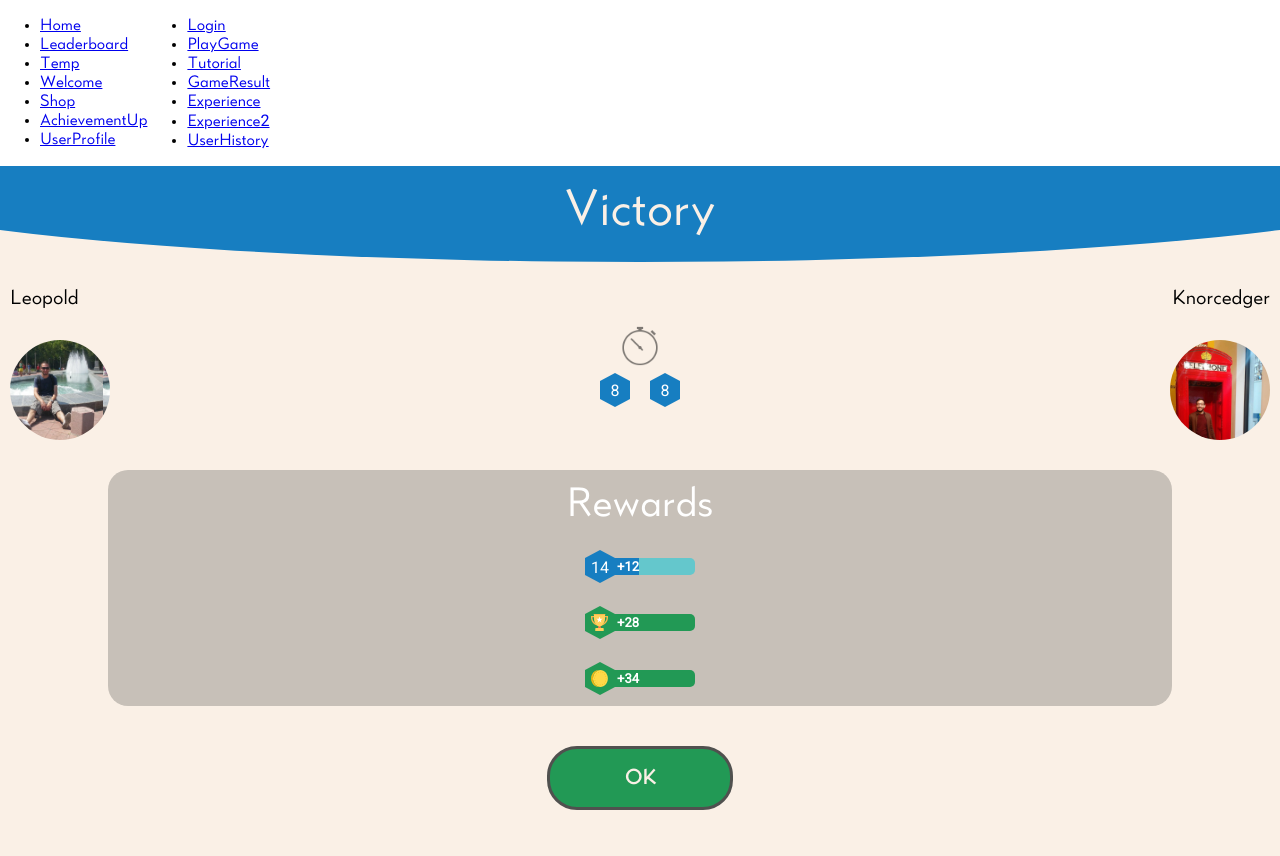
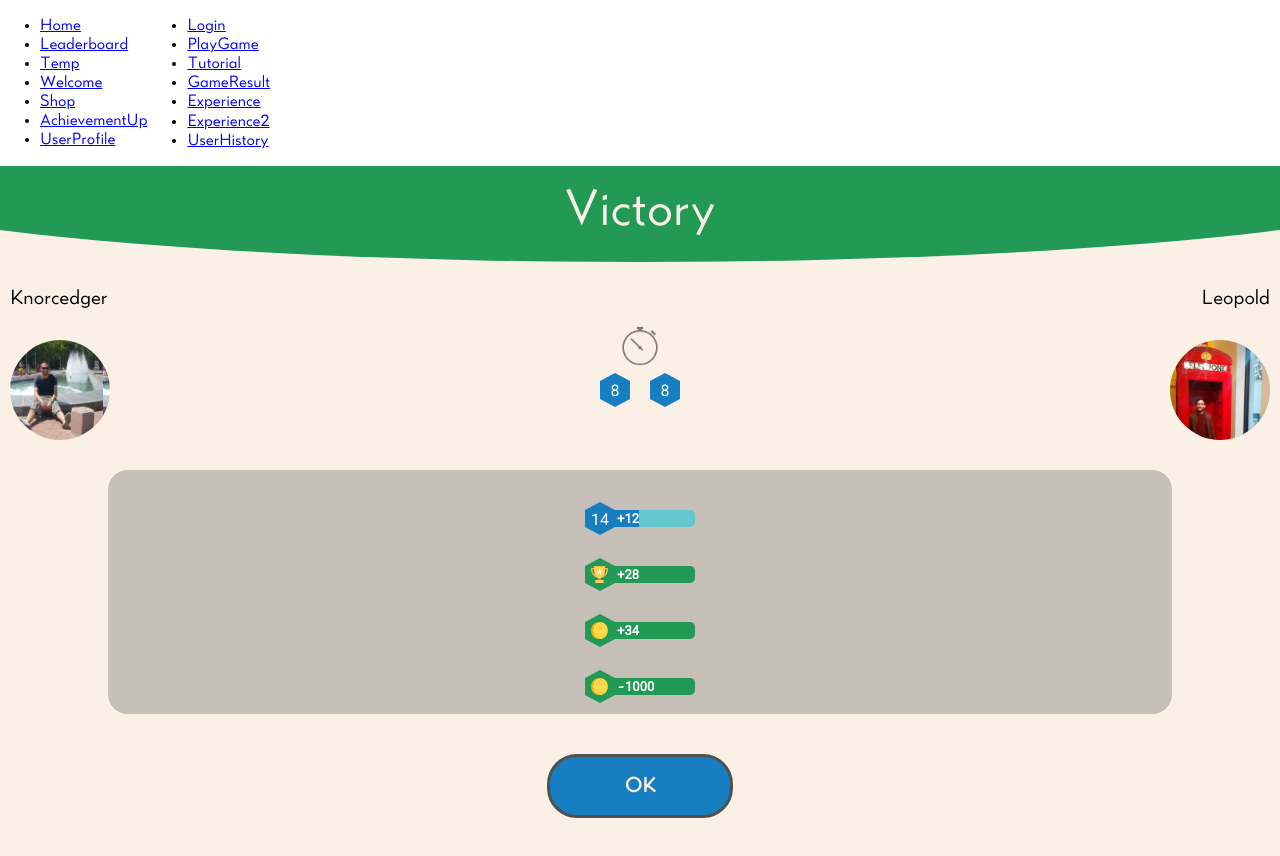
Before and after one commit to Knorcedger/math-fights-design, a React (Create React App) app: page /gameresult in a window 1280 px wide. Shown: the top 856 px of the page. Built offline with nearby package versions, Linux system fonts and the light colour scheme.

Commit message:
Small changes

```diff
--- a/src/gameResult/gameResult.js
+++ b/src/gameResult/gameResult.js
@@ -121,13 +121,6 @@ const RewardList = styled.div`
   }
 `;
 
-const Title = styled.div`
-  display: flex;
-  justify-content: center;
-  font-size: 40px;
-  color: ${colors.white}
-`;
-
 const ButtonArea = styled.div`
   margin-top: 40px;
   display: flex;
@@ -139,7 +132,7 @@ const ButtonArea = styled.div`
  **/
 const GameResult = () => (
   <Container>
-    <Smile colorUp={colors.blue} colorDown={colors.linen} height='120px' />
+    <Smile colorUp={colors.green} colorDown={colors.linen} height='120px' />
     <Body>
       <InSmile height='120px'>
         <Result>Victory</Result>
@@ -148,7 +141,7 @@ const GameResult = () => (
       <Content>
         <PlayerInfo>
           <OpponentInfo>
-            <OpponentName>Leopold</OpponentName>
+            <OpponentName>Knorcedger</OpponentName>
             <Row>
               <ProfileImage image={profile} />
               <Hexagon
@@ -159,7 +152,7 @@ const GameResult = () => (
             </Row>
           </OpponentInfo>
           <MyInfo>
-            <MyName>Knorcedger</MyName>
+            <MyName>Leopold</MyName>
             <Row>
               <Hexagon
                 text='8'
@@ -171,7 +164,6 @@ const GameResult = () => (
           </MyInfo>
         </PlayerInfo>
         <Rewards>
-          <Title>Rewards</Title>
           <RewardList>
             <Hexagon
               bar={true}
@@ -203,11 +195,21 @@ const GameResult = () => (
               mainColor={colors.green}
               size={30}
             />
+            <Hexagon
+              bar={true}
+              barColor={colors.green}
+              barPercent={0}
+              barSize={80}
+              barText='-1000'
+              image={coin}
+              mainColor={colors.green}
+              size={30}
+            />
           </RewardList>
         </Rewards>
         <ButtonArea>
           <Button
-            backgroundColor={colors.green}
+            backgroundColor={colors.blue}
             borderColor={colors.gray}
             text='OK'
             textColor={colors.linen}
--- a/src/userHistory/userHistory.js
+++ b/src/userHistory/userHistory.js
@@ -74,7 +74,7 @@ const GameTile = styled.div`
 const GameHeader = styled.div`
   display: flex;
   justify-content: center;
-  background-color: ${props => props.result === 'win' ? colors.blue : colors.red};
+  background-color: ${props => props.result === 'win' ? colors.green : colors.red};
   color: ${colors.linen};
   border-radius: 8px 8px 0 0;
   font-size: 22px;
@@ -107,7 +107,7 @@ const PlayerInfo = styled.div`
 
 const Name = styled.div`
   display: flex;
-  justify-content: ${props => props.who === 'me' ? 'flex-end' : 'flex-start'};
+  justify-content: ${props => props.who === 'me' ? 'flex-start' : 'flex-end'};
 `;
 
 const Row = styled.div`
@@ -172,7 +172,7 @@ const UserHistory = () => (
           </GameHeader>
           <Players>
             <PlayerInfo>
-              <Name who='opponent'>Leopold</Name>
+              <Name who='me'>Knorcedger</Name>
               <Row>
                 <ProfileImage image={profile} />
                 <Hexagon
@@ -199,7 +199,7 @@ const UserHistory = () => (
               <Sword></Sword>
             </SwordContainer>
             <PlayerInfo>
-              <Name who='me'>Knorcedger</Name>
+              <Name who='opponent'>Leopold</Name>
               <Row>
                 <Hexagon
                   text='8'
@@ -230,11 +230,11 @@ const UserHistory = () => (
           </GameHeader>
           <Players>
             <PlayerInfo>
-              <Name who='opponent'>Leopold</Name>
+              <Name who='me'>Knorcedger</Name>
               <Row>
                 <ProfileImage image={profile} />
                 <Hexagon
-                  text='8'
+                  text='7'
                   mainColor={colors.blue}
                   size={30}
                 />
@@ -256,10 +256,10 @@ const UserHistory = () => (
               <Sword></Sword>
             </SwordContainer>
             <PlayerInfo>
-              <Name who='me'>Knorcedger</Name>
+              <Name who='opponent'>Leopold</Name>
               <Row>
                 <Hexagon
-                  text='7'
+                  text='8'
                   mainColor={colors.blue}
                   size={30}
                 />
```
